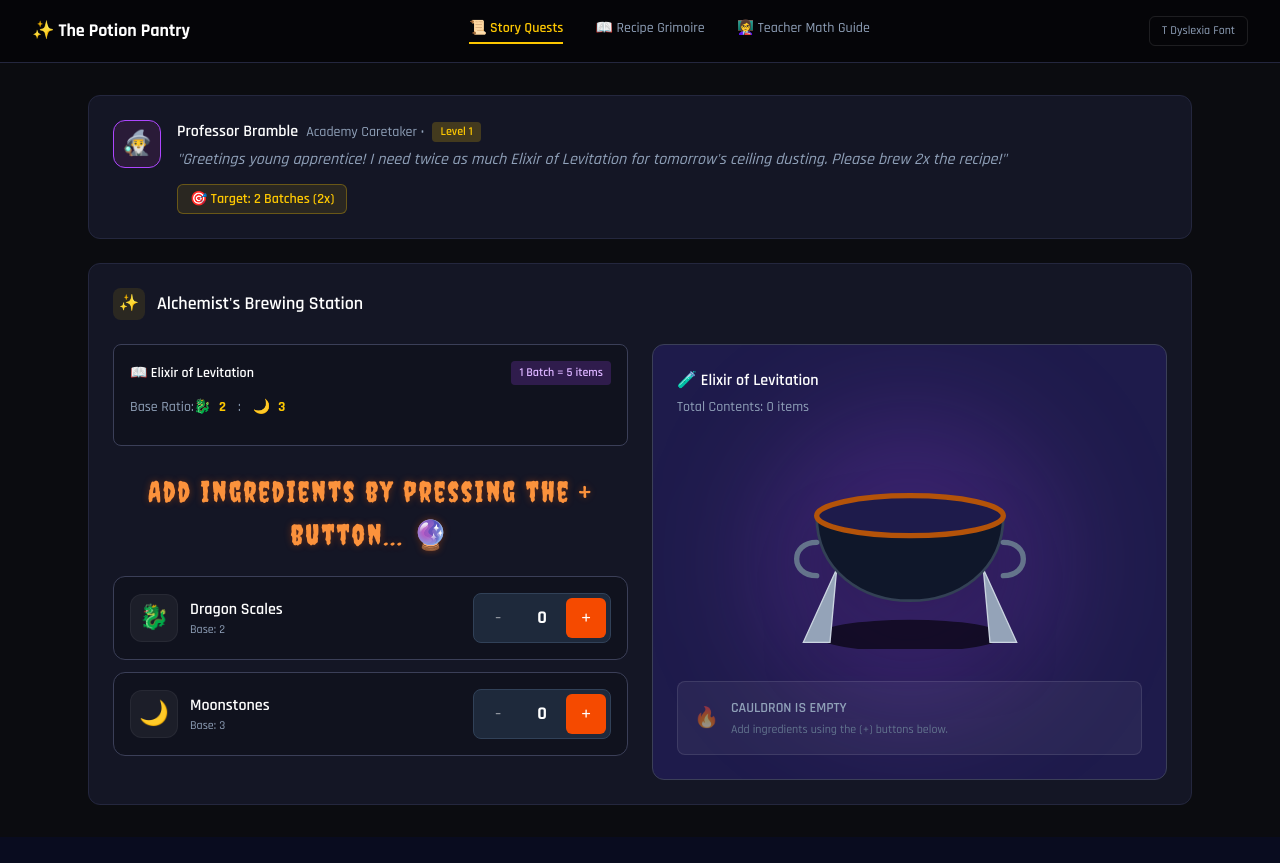
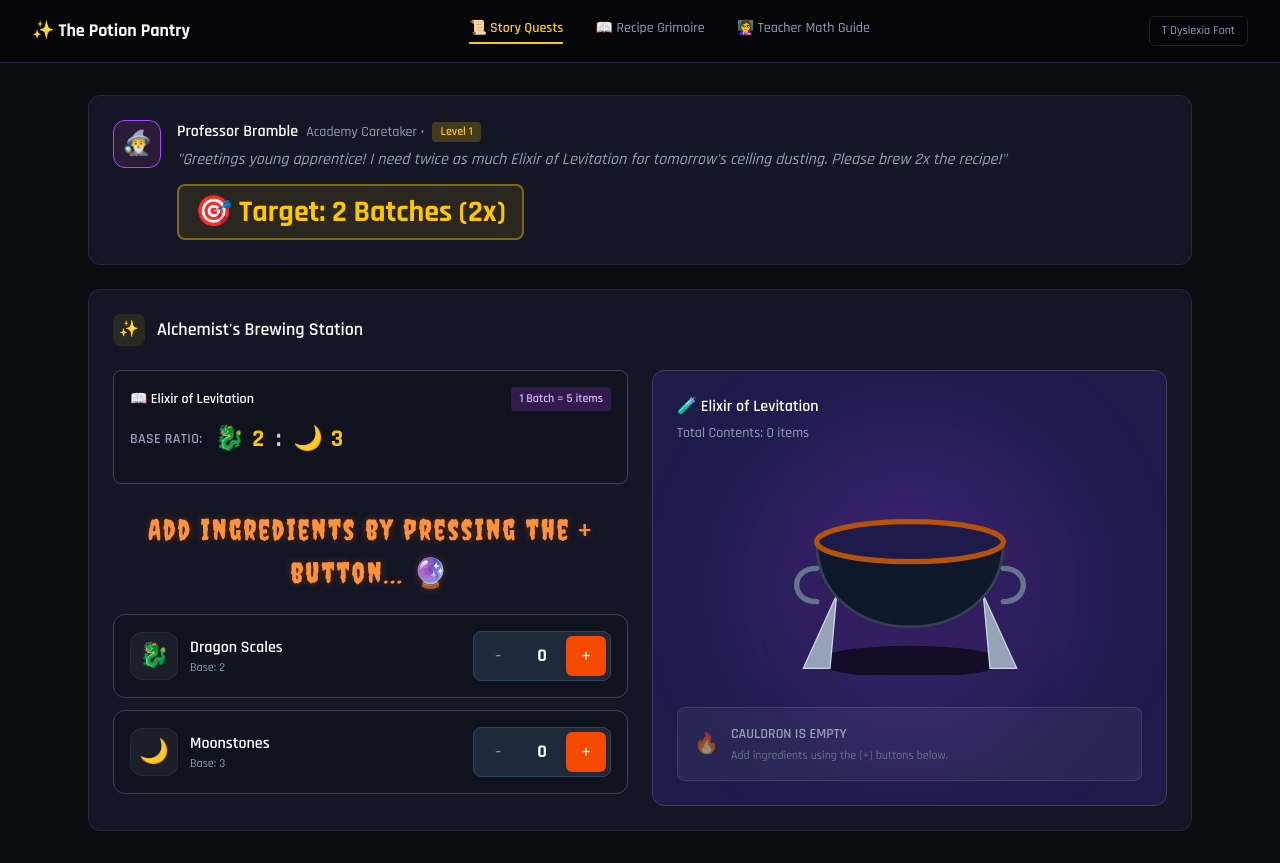
Before and after one commit to almcnair/math-missions, a Next.js app: page /ratios in a window 1280 px wide. Before the commit the page ends 837 px from the top, so only its background shows below. Built offline with nearby package versions, Linux system fonts and the light colour scheme.

Commit message:
feat: enlarge Base Ratio and Target text on /ratios
Both are now much larger (text-xl/2xl/3xl, bold) so students immediately
see what ratio they're working from and what multiplier target they need
to hit, instead of having to read small fine print.

```diff
--- a/src/components/game/PotionGame.tsx
+++ b/src/components/game/PotionGame.tsx
@@ -208,7 +208,7 @@ export default function PotionGame() {
             "{quest.dialogue}"
           </div>
           <div className="flex items-center gap-3">
-            <div className="bg-yellow-400/10 border border-yellow-400/30 text-yellow-400 px-3 py-1 rounded-md font-semibold text-sm">
+            <div className="bg-yellow-400/10 border-2 border-yellow-400/40 text-yellow-400 px-4 py-2 rounded-lg font-bold text-2xl sm:text-3xl">
               🎯 Target: {quest.targetMultiplier} Batches ({quest.targetMultiplier}x)
             </div>
           </div>
@@ -238,12 +238,12 @@ export default function PotionGame() {
                   1 Batch = {quest.recipe.batchSize} items
                 </div>
               </div>
-              <div className="text-slate-400 text-sm mb-3 flex items-center gap-2">
-                Base Ratio:
+              <div className="text-slate-300 text-xl sm:text-2xl font-bold mb-3 flex items-center flex-wrap gap-2">
+                <span className="text-slate-400 text-sm font-semibold uppercase tracking-wide mr-1">Base Ratio:</span>
                 {quest.ingredients.map((ing, idx) => (
                   <React.Fragment key={ing.id}>
                     {idx > 0 && <span className="mx-1">:</span>}
-                    {ing.emoji} <span className="text-yellow-400 font-bold">{ing.baseAmount}</span>
+                    {ing.emoji} <span className="text-yellow-400">{ing.baseAmount}</span>
                   </React.Fragment>
                 ))}
               </div>
```
